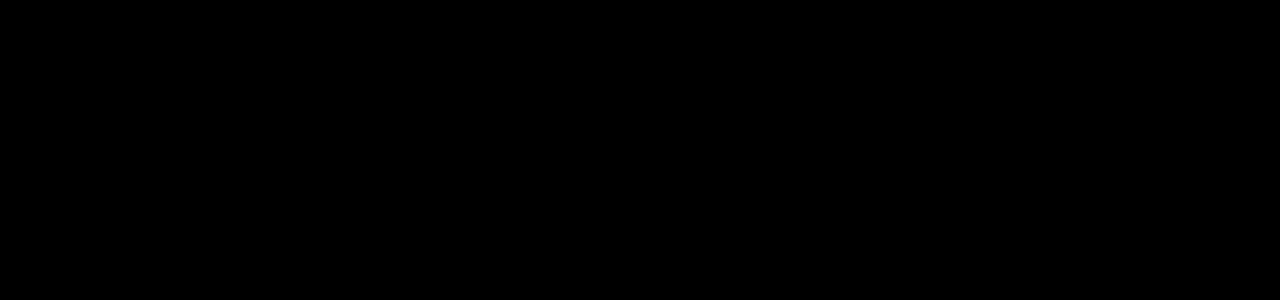
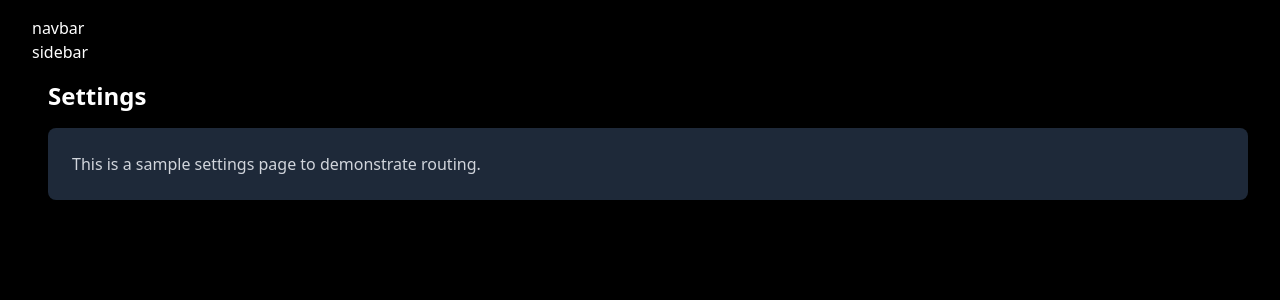
Before and after one commit to DevKasun/velsor-crm-dashboard, a React (Vite) app: page /settings in a window 1280 px wide. Shown: the top 300 px of the page. Built offline with nearby package versions, Linux system fonts and the light colour scheme.

Commit message:
Base layout is done, react router implemented

```diff
--- a/src/App.tsx
+++ b/src/App.tsx
@@ -1,18 +1,26 @@
-import Dashboard from './components/dashboard/dashboard';
+// First install react-router-dom: npm install react-router-dom @types/react-router-dom
+import { BrowserRouter as Router, Routes, Route } from 'react-router';
 import Navbar from './components/navbar/navbar';
 import Sidebar from './components/sidebar/sidebar';
 import ContentLayout from './layout/content-layout';
 import Layout from './layout/layout';
+import Home from './pages/home/home';
+import Settings from './pages/settings/settings';
 
 function App() {
 	return (
+		<Router>
 			<Layout className='min-h-screen bg-black pt-4 pl-8 pr-4'>
 				<Navbar />
 				<ContentLayout>
 					<Sidebar />
-				<Dashboard />
+					<Routes>
+						<Route path="/" element={<Home />} />
+						<Route path="/settings" element={<Settings />} />
+					</Routes>
 				</ContentLayout>
 			</Layout>
+		</Router>
 	);
 }
 
--- a/src/components/dashboard/dashboard.tsx
+++ b/src/components/dashboard/dashboard.tsx
@@ -1,3 +1,3 @@
 export default function Dashboard() {
-	return <div></div>;
+	return <div>Dashboard</div>;
 }
--- a/src/index.css
+++ b/src/index.css
@@ -1 +1,5 @@
 @import "tailwindcss";
+
+html {
+    @apply text-white;
+}
--- /dev/null
+++ b/src/pages/home/home.tsx
@@ -0,0 +1,7 @@
+import Dashboard from '../../components/dashboard/dashboard';
+
+const Home = () => {
+	return <Dashboard />;
+};
+
+export default Home;
--- /dev/null
+++ b/src/pages/settings/settings.tsx
@@ -0,0 +1,14 @@
+import React from 'react';
+
+const Settings = () => {
+	return (
+		<div className="p-4">
+			<h1 className="text-2xl font-bold text-white mb-4">Settings</h1>
+			<div className="bg-gray-800 rounded-lg p-6">
+				<p className="text-gray-300">This is a sample settings page to demonstrate routing.</p>
+			</div>
+		</div>
+	);
+};
+
+export default Settings;
```
Lines whose indentation alone changed are shown as unchanged.
